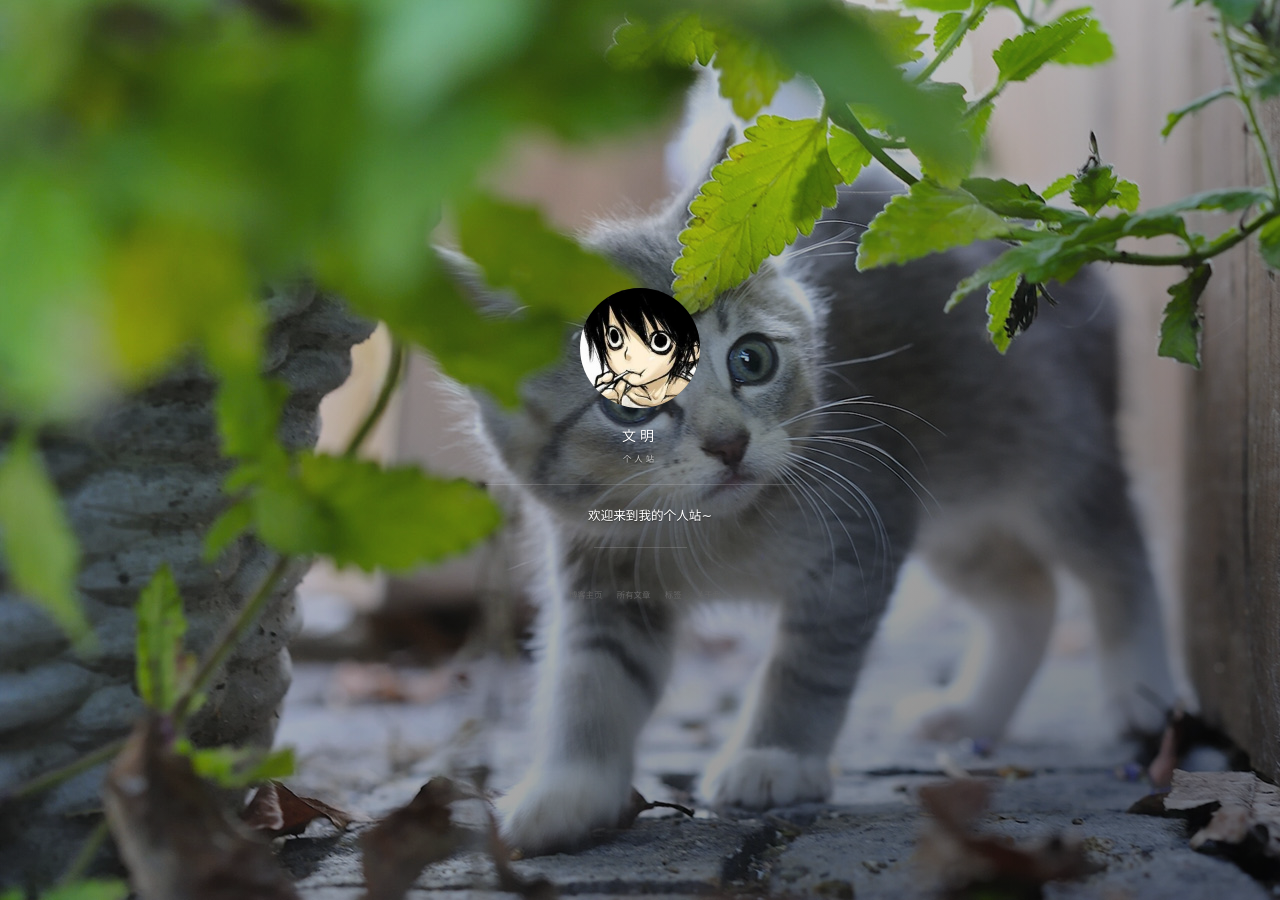
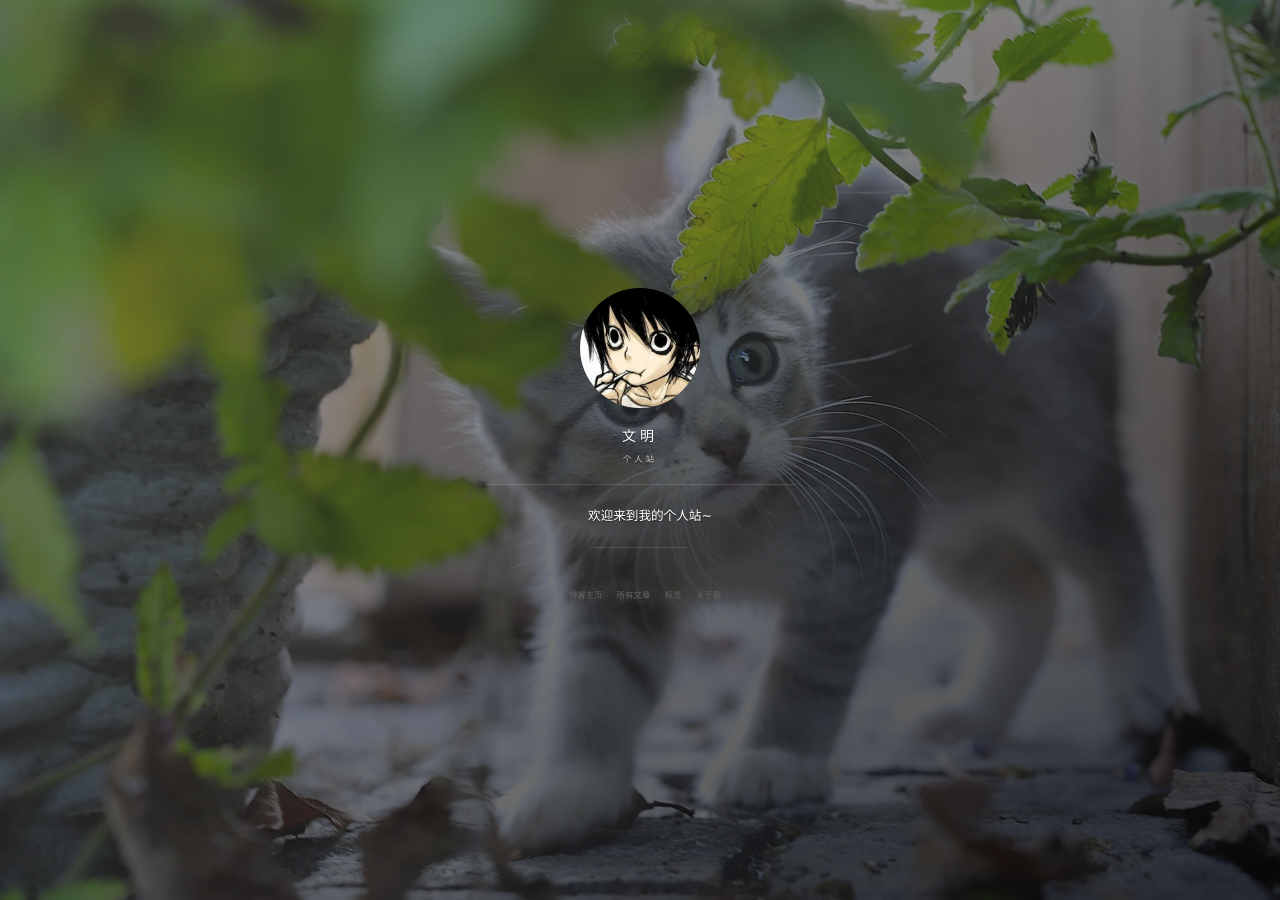
Before and after one commit to 793828490/793828490.github.io, a Jekyll site: the page built from index.html, in a window 1280 px wide. Built offline with Jekyll 4.4.1, drawn with Linux system fonts in a browser that asks for light colours; nearby versions of some CDN libraries; the list of posts is cut into pages by our own code; comment, search, counter and statistics services are not loaded.

```diff
--- a/css/main.css
+++ b/css/main.css
@@ -300,7 +300,7 @@ td:last-child {
 ::selection {
     color:#fff;
     text-shadow:none;
-    background:#666666;
+    background:#FAFAFA;
   }
 img::selection {
   color:#fff;
@@ -532,9 +532,9 @@ img::-moz-selection {
     right: 0;
     bottom: 0;
     left: 0;
-    background-color: rgba(68, 68, 68, 0.1);
-    background-image: -webkit-linear-gradient(-410deg, rgba(68, 68, 68, 0.1) 20%, rgba(0, 0, 0, 0.5));
-    background-image: linear-gradient(140deg,rgba(68, 68, 68, 0.1) 20%, rgba(0, 0, 0, 0.5)); }
+    background-color: rgba(68, 68, 68, 0.3);
+    background-image: -webkit-linear-gradient(-410deg, rgba(68, 68, 68, 0.3) 20%, rgba(0, 0, 0, 0.7));
+    background-image: linear-gradient(140deg,rgba(68, 68, 68, 0.3) 20%, rgba(0, 0, 0, 0.7)); }
 
   .panel-cover__logo {
     margin-bottom: .2em; }
```
